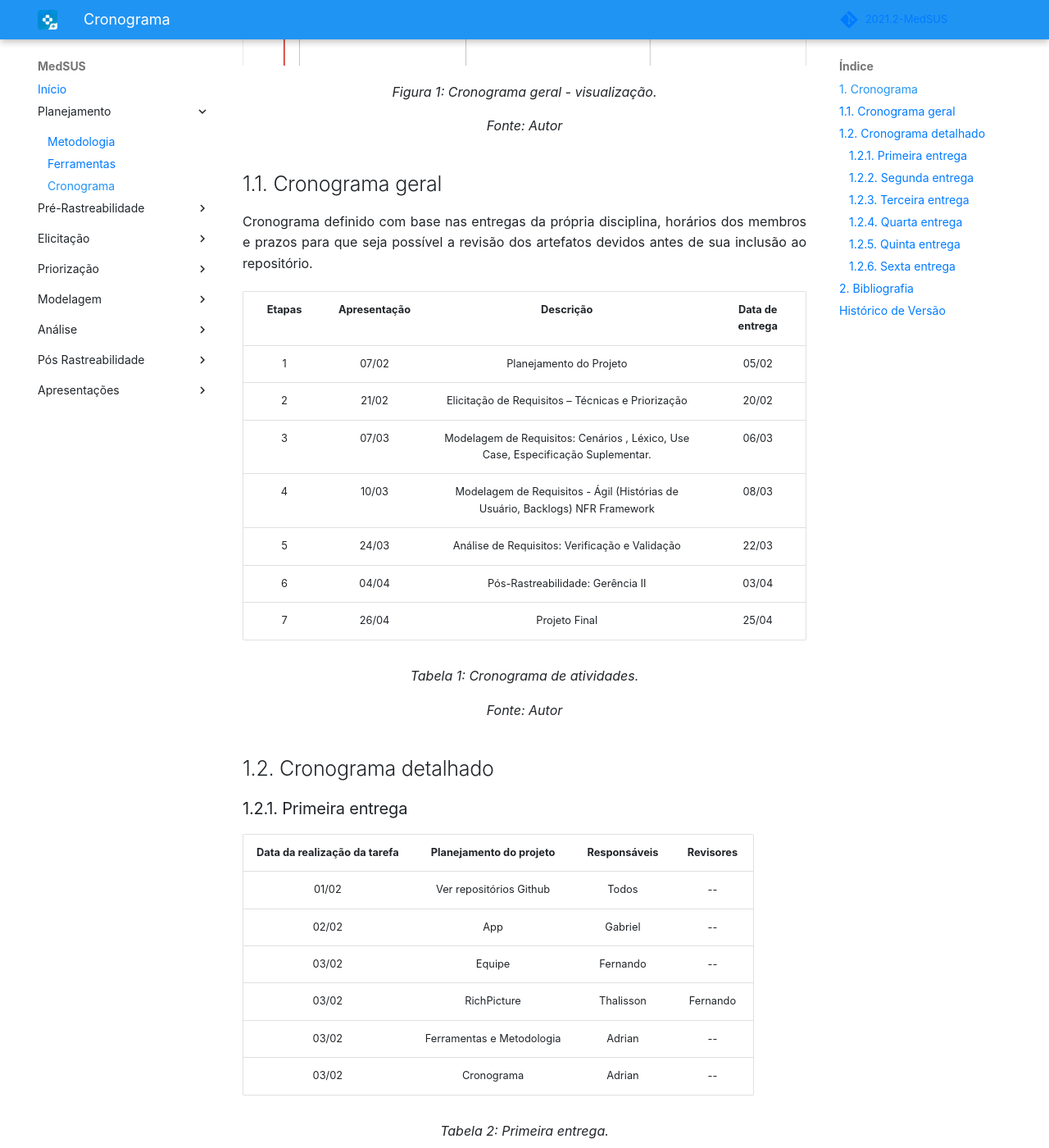
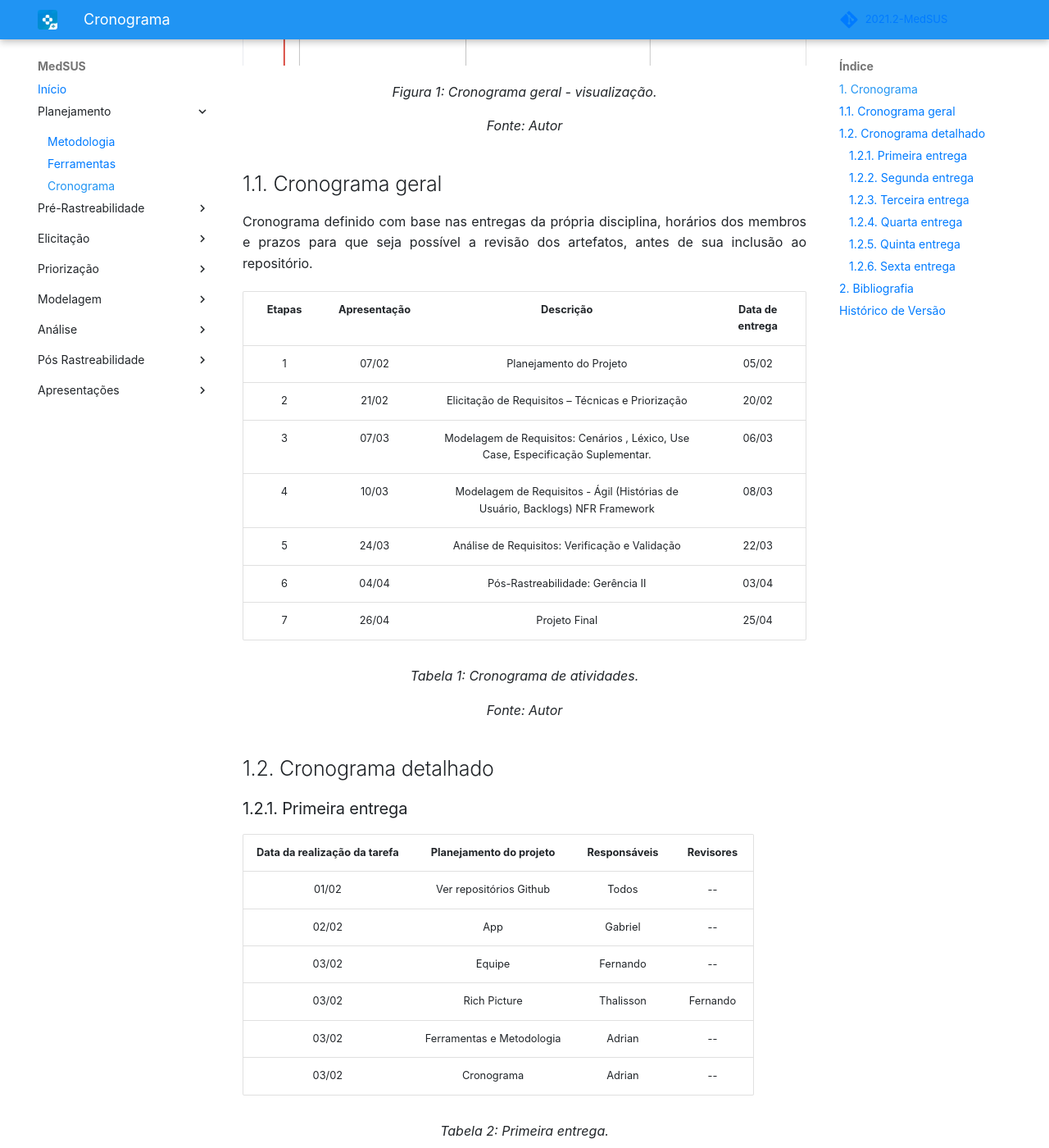
Before and after one commit to Requisitos-de-Software/2021.2-MedSUS, an MkDocs documentation site: the page built from docs/about/planning.md, in a window 1280 px wide and 1400 px high, scrolled down 480 px. Shown: the whole window at 82% size. Built offline with MkDocs 1.6.1 and Material for MkDocs 9.7.7, drawn with Linux system fonts in a browser that asks for light colours; some web fonts are replaced; comment, search, counter and statistics services are not loaded; some of the changed text lies outside the part shown.

Commit message:
Correção textual

```diff
--- a/docs/about/planning.md
+++ b/docs/about/planning.md
@@ -7,6 +7,7 @@ O cronograma foi orientado pelas próprias entregas da disciplinas e constará n
 </p>
 
 ![Cronograma](../assets/cronograma.png)
+
 <center>
     <figcaption>Figura 1: Cronograma geral - visualização.</figcaption>
     <figcaption>Fonte: Autor</figcaption>
@@ -14,17 +15,17 @@ O cronograma foi orientado pelas próprias entregas da disciplinas e constará n
 
 ## 1.1. Cronograma geral
 
-<p style="text-align: justify;">Cronograma definido com base nas entregas da própria disciplina, horários dos membros e prazos para que seja possível a revisão dos artefatos devidos antes de sua inclusão ao repositório.</p>
+<p style="text-align: justify;">Cronograma definido com base nas entregas da própria disciplina, horários dos membros e prazos para que seja possível a revisão dos artefatos, antes de sua inclusão ao repositório.</p>
 
-| Etapas | Apresentação | Descrição                                                                            | Data de entrega |
-| :----: | :----------: | :----------------------------------------------------------------------------------: | :-------------: |
-|   1    |    07/02     |  Planejamento do Projeto                                                             |      05/02      |
-|   2    |    21/02     |  Elicitação de Requisitos – Técnicas e Priorização                                   |      20/02      |
-|   3    |    07/03     |  Modelagem de Requisitos: Cenários , Léxico, Use Case, Especificação Suplementar.    |      06/03      |
-|   4    |    10/03     |  Modelagem de Requisitos - Ágil (Histórias de Usuário, Backlogs) NFR Framework       |      08/03      |
-|   5    |    24/03     |  Análise de Requisitos: Verificação e Validação                                      |      22/03      |
-|   6    |    04/04     |  Pós-Rastreabilidade: Gerência II                                                    |      03/04      |
-|   7    |    26/04     |  Projeto Final                                                                       |      25/04      |
+| Etapas | Apresentação |                                    Descrição                                     | Data de entrega |
+| :----: | :----------: | :------------------------------------------------------------------------------: | :-------------: |
+|   1    |    07/02     |                             Planejamento do Projeto                              |      05/02      |
+|   2    |    21/02     |                Elicitação de Requisitos – Técnicas e Priorização                 |      20/02      |
+|   3    |    07/03     | Modelagem de Requisitos: Cenários , Léxico, Use Case, Especificação Suplementar. |      06/03      |
+|   4    |    10/03     |  Modelagem de Requisitos - Ágil (Histórias de Usuário, Backlogs) NFR Framework   |      08/03      |
+|   5    |    24/03     |                  Análise de Requisitos: Verificação e Validação                  |      22/03      |
+|   6    |    04/04     |                         Pós-Rastreabilidade: Gerência II                         |      03/04      |
+|   7    |    26/04     |                                  Projeto Final                                   |      25/04      |
 
 <center>
     <figcaption>Tabela 1: Cronograma de atividades.</figcaption>
@@ -35,14 +36,14 @@ O cronograma foi orientado pelas próprias entregas da disciplinas e constará n
 
 ### 1.2.1. Primeira entrega
 
-| Data da realização da tarefa |        Planejamento do projeto      |         Responsáveis          |       Revisores       |
-| :--------------------------: |        :---------------------:      | :---------------------------: | :-------------------: |
-|            01/02             | Ver repositórios Github             | Todos                         |          --           |
-|            02/02             | App                                 | Gabriel                       |          --           |
-|            03/02             | Equipe                              | Fernando                      |          --           |
-|            03/02             | RichPicture                         | Thalisson                     |       Fernando        |
-|            03/02             | Ferramentas e Metodologia           | Adrian                        |          --           |
-|            03/02             | Cronograma                          | Adrian                        |          --           |
+| Data da realização da tarefa |  Planejamento do projeto  | Responsáveis | Revisores |
+| :--------------------------: | :-----------------------: | :----------: | :-------: |
+|            01/02             |  Ver repositórios Github  |    Todos     |    --     |
+|            02/02             |            App            |   Gabriel    |    --     |
+|            03/02             |          Equipe           |   Fernando   |    --     |
+|            03/02             |       Rich Picture        |  Thalisson   | Fernando  |
+|            03/02             | Ferramentas e Metodologia |    Adrian    |    --     |
+|            03/02             |        Cronograma         |    Adrian    |    --     |
 
 <center>
     <figcaption>Tabela 2: Primeira entrega.</figcaption>
@@ -51,14 +52,14 @@ O cronograma foi orientado pelas próprias entregas da disciplinas e constará n
 
 ### 1.2.2. Segunda entrega
 
-| Data da realização da tarefa |    Planejamento do projeto    |  Responsáveis              |  Revisores           |
-| :--------------------------: | :---------------------------: | :------------------------: | :----------:         |
-|            18/02             | Brainstorm                    | Todos                      | Fernando             |
-|            19/02             | Storytelling                  | Adrian, João D.            | Thalisson            |
-|            19/02             | Introspecção                  | Fernando, Adrian, Gabriel  | João D.              |
-|            20/02             | 5w2h                          | Thalisson, Gabriel         | Fernando             |
-|            20/02             | Personas                      | João D.                    | Adrian               |
-|            20/02             | MoSCoW                        | Todos                      | Thalisson e Fernando |
+| Data da realização da tarefa | Planejamento do projeto |       Responsáveis        |      Revisores       |
+| :--------------------------: | :---------------------: | :-----------------------: | :------------------: |
+|            18/02             |       Brainstorm        |           Todos           |       Fernando       |
+|            19/02             |      Storytelling       |      Adrian, João D.      |      Thalisson       |
+|            19/02             |      Introspecção       | Fernando, Adrian, Gabriel |       João D.        |
+|            20/02             |          5w2h           |    Thalisson, Gabriel     |       Fernando       |
+|            20/02             |        Personas         |          João D.          |        Adrian        |
+|            20/02             |         MoSCoW          |           Todos           | Thalisson e Fernando |
 
 <center>
     <figcaption>Tabela 3: Segunda entrega.</figcaption>
@@ -67,12 +68,12 @@ O cronograma foi orientado pelas próprias entregas da disciplinas e constará n
 
 ### 1.2.3. Terceira entrega
 
-| Data da realização da tarefa |    Planejamento do projeto     |      Responsáveis      | Revisores |
-| :--------------------------: | :----------------------------: | :--------------------: | :-------: |
-|            05/03             | Léxicos                        |         Adrian         | Fernando  |
-|            05/03             | Cenários                       | João D.                | Thalisson |
-|            06/03             | Especificação Suplementar      | Thalisson              |  Adrian   |
-|            06/03             | Casos de Uso                   | Gabriel, Fernando      |  G. Gomes |
+| Data da realização da tarefa |  Planejamento do projeto  |   Responsáveis    | Revisores |
+| :--------------------------: | :-----------------------: | :---------------: | :-------: |
+|            05/03             |          Léxicos          |      Adrian       | Fernando  |
+|            05/03             |         Cenários          |      João D.      | Thalisson |
+|            06/03             | Especificação Suplementar |     Thalisson     |  Adrian   |
+|            06/03             |       Casos de Uso        | Gabriel, Fernando | G. Gomes  |
 
 <center>
     <figcaption>Tabela 4: Terceira entrega.</figcaption>
@@ -81,11 +82,11 @@ O cronograma foi orientado pelas próprias entregas da disciplinas e constará n
 
 ### 1.2.4. Quarta entrega
 
-| Data da realização da tarefa |                         Planejamento do projeto                          | Responsáveis       |  Revisores   |
-| :--------------------------: | :----------------------------------------------------------------------: | :-----------------:| :----------: |
-|            08/03             | Backlog                                                                  | Thalisson, João D. | João D.      |
-|            09/03             | Histórias de Usuário                                                     | Todos              | Thalisson    |
-|            09/03             | NFR-Framework                                                            | Adrian             | Fernando     |
+| Data da realização da tarefa | Planejamento do projeto |    Responsáveis    | Revisores |
+| :--------------------------: | :---------------------: | :----------------: | :-------: |
+|            08/03             |         Backlog         | Thalisson, João D. |  João D.  |
+|            09/03             |  Histórias de Usuário   |       Todos        | Thalisson |
+|            09/03             |      NFR-Framework      |       Adrian       | Fernando  |
 
 <center>
     <figcaption>Tabela 5: Quarta entrega.</figcaption>
@@ -94,17 +95,17 @@ O cronograma foi orientado pelas próprias entregas da disciplinas e constará n
 
 ### 1.2.5. Quinta entrega
 
-| Data da realização da tarefa |                 Planejamento do projeto                 |  Responsáveis      |  Revisores         |
-| :--------------------------: | :-----------------------------------------------------: | :----------------: | :----------------: |
-|            23/03             | Verificação dos Casos de Uso                            | João D.            | Thalisson, Adrian  |
-|            23/03             | Verificação do Rich Picture                             | João D.            | Thalisson, Adrian  |
-|            23/03             | Verificação dos Léxicos                                 | João D.            | Thalisson, Adrian  |
-|            23/03             | Inspeção NFR Framework                                  | Thalisson          | Adrian             |
-|            23/03             | Inspeção dos Cenários                                   | Thalisson          | Adrian             |
-|            23/03             | Inspeção do Backlog                                     | Adrian             | Fernando, G. Gomes |
-|            23/03             | Inspeção Especificação suplementar                      | Adrian             | Fernando,Thalisson |
-|            23/03             | Validação                                               | Fernando, Gabriel  | João D.            |
-|            20/04             | Correções                                               | Todos              | Todos              |
+| Data da realização da tarefa |      Planejamento do projeto       |   Responsáveis    |     Revisores      |
+| :--------------------------: | :--------------------------------: | :---------------: | :----------------: |
+|            23/03             |    Verificação dos Casos de Uso    |      João D.      | Thalisson, Adrian  |
+|            23/03             |    Verificação do Rich Picture     |      João D.      | Thalisson, Adrian  |
+|            23/03             |      Verificação dos Léxicos       |      João D.      | Thalisson, Adrian  |
+|            23/03             |       Inspeção NFR Framework       |     Thalisson     |       Adrian       |
+|            23/03             |       Inspeção dos Cenários        |     Thalisson     |       Adrian       |
+|            23/03             |        Inspeção do Backlog         |      Adrian       | Fernando, G. Gomes |
+|            23/03             | Inspeção Especificação suplementar |      Adrian       | Fernando,Thalisson |
+|            23/03             |             Validação              | Fernando, Gabriel |      João D.       |
+|            20/04             |             Correções              |       Todos       |       Todos        |
 
 <center>
     <figcaption>Tabela 6: Quinta entrega.</figcaption>
@@ -113,10 +114,10 @@ O cronograma foi orientado pelas próprias entregas da disciplinas e constará n
 
 ### 1.2.6. Sexta entrega
 
-| Data da realização da tarefa |                 Planejamento do projeto                 |  Responsáveis      |  Revisores         |
-| :--------------------------: | :-----------------------------------------------------: | :----------------: | :----------------: |
-|            03/04             | Forward From                                            | Fernando, João D.  | Gabriel            |
-|            03/04             | Backward From                                           | Adrian, Thalisson. | Gabriel, Fernando  |
+| Data da realização da tarefa | Planejamento do projeto |    Responsáveis    |     Revisores     |
+| :--------------------------: | :---------------------: | :----------------: | :---------------: |
+|            03/04             |      Forward From       | Fernando, João D.  |      Gabriel      |
+|            03/04             |      Backward From      | Adrian, Thalisson. | Gabriel, Fernando |
 
 <center>
     <figcaption>Tabela 7: Sexta entrega.</figcaption>
@@ -125,9 +126,10 @@ O cronograma foi orientado pelas próprias entregas da disciplinas e constará n
 
 ---
 
-> Nós utilizaremos as issues do GitHub para atribuir tasks para cada um e os prazos de entrega de cada task
+> Nós utilizaremos as issues do GitHub para atribuir tasks para cada um e os prazos de entrega de cada task.
 
 ![IssueAberta](../assets/first_issue.png)
+
 <center>
     <figcaption>Figura 2: Exemplo de Issue.</figcaption>
     <figcaption>Fonte: Autor</figcaption>
```
Also changed, not shown: other parts of docs/about/planning.md (+5 -4 lines).
